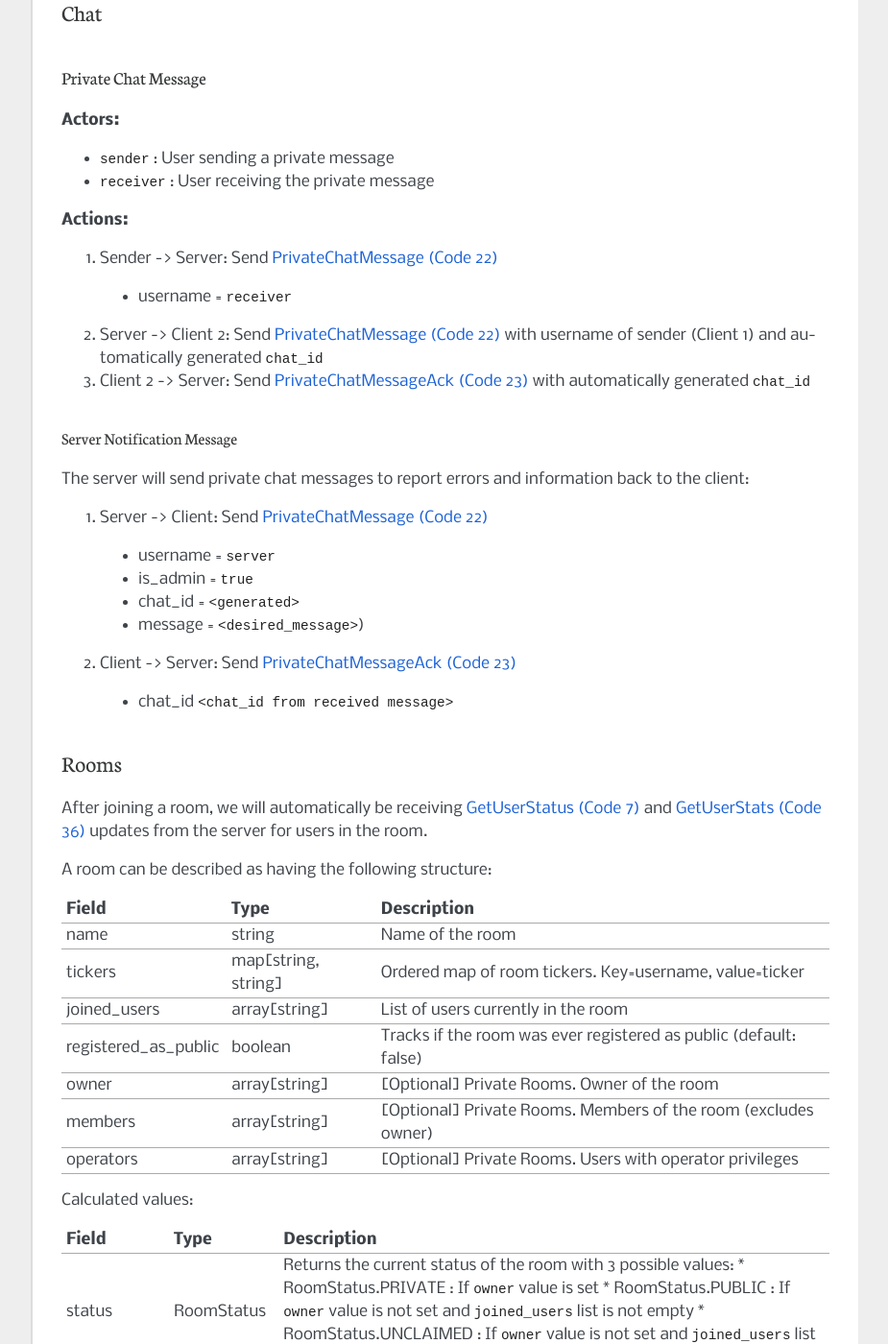
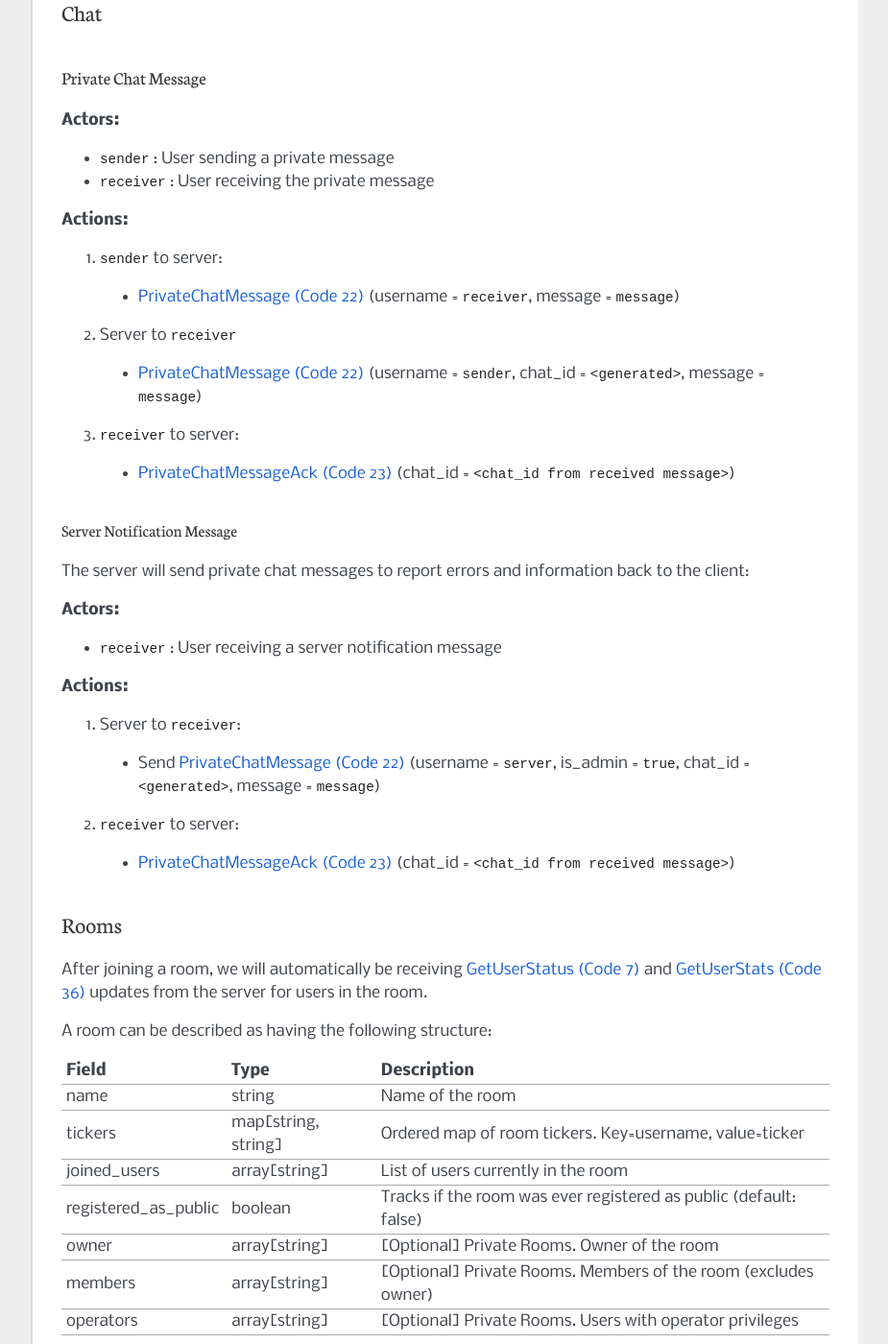
Before and after one commit to JurgenR/aioslsk, a Sphinx documentation site: the page built from docs/source/SOULSEEK.rst, in a window 1280 px wide and 1400 px high, scrolled down 11729 px. Shown: the whole window at 96% size, without its empty margins (198-1123 px from the left). Built offline with Sphinx 7.4.7, drawn with Linux system fonts in a browser that asks for light colours; some of the changed text lies outside the part shown.

Commit message:
feat: cleanup

```diff
--- a/docs/source/SOULSEEK.rst
+++ b/docs/source/SOULSEEK.rst
@@ -538,12 +538,18 @@ Private Chat Message
 
 **Actions:**
 
-1. Sender -> Server: Send :ref:`PrivateChatMessage`
+1. ``sender`` to server:
 
-  * username = ``receiver``
+  * :ref:`PrivateChatMessage` (username = ``receiver``, message = ``message``)
 
-2. Server -> Client 2: Send :ref:`PrivateChatMessage` with username of sender (Client 1) and automatically generated ``chat_id``
-3. Client 2 -> Server: Send :ref:`PrivateChatMessageAck` with automatically generated ``chat_id``
+2. Server to ``receiver``
+
+  * :ref:`PrivateChatMessage` (username = ``sender``, chat_id = ``<generated>``, message = ``message``)
+
+3. ``receiver`` to server:
+
+  * :ref:`PrivateChatMessageAck` (chat_id = ``<chat_id from received message>``)
+
 
 .. _server-info-message:
 
@@ -552,16 +558,19 @@ Server Notification Message
 
 The server will send private chat messages to report errors and information back to the client:
 
-1. Server -> Client: Send :ref:`PrivateChatMessage`
+**Actors:**
 
-  * username = ``server``
-  * is_admin = ``true``
-  * chat_id = ``<generated>``
-  * message = ``<desired_message>``)
+* ``receiver`` : User receiving a server notification message
 
-2. Client -> Server: Send :ref:`PrivateChatMessageAck`
+**Actions:**
 
-  * chat_id ``<chat_id from received message>``
+1. Server to ``receiver``:
+
+  * Send :ref:`PrivateChatMessage` (username = ``server``, is_admin = ``true``, chat_id = ``<generated>``, message = ``message``)
+
+2. ``receiver`` to server:
+
+  * :ref:`PrivateChatMessageAck` (chat_id = ``<chat_id from received message>``)
 
 
 Rooms
@@ -869,10 +878,10 @@ Owners can drop ownership of a private room, this will disband the private room.
   The server will not remove the the owner from the ``joined_users``. The owner should send a second command to leave the room after sending this command. This seems like a mistake that was corrected in the client itself instead of on the server side.
 
 
-Send Room Message
------------------
+Room Messages
+-------------
 
-Sending a chat message to a room is done through the :ref:`RoomChatMessage`, the same message is also recived by the client when another user sends a message to room.
+Sending a chat message to a room is done through the :ref:`RoomChatMessage`, the same message is also received by the client when another user sends a message to room.
 
 This message will also be sent to all users who have enabled public chat if the room is a public room (see :ref:`EnablePublicChat` / :ref:`DisablePublicChat`) in the form of a :ref:`PublicChatMessage` message.
 
```
